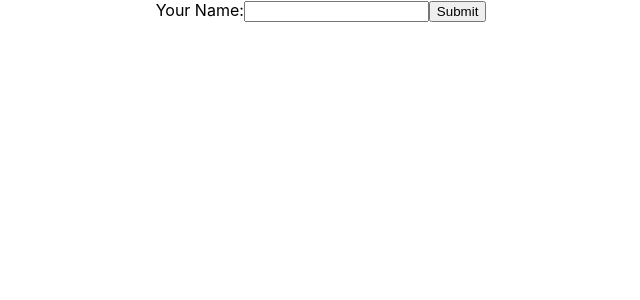
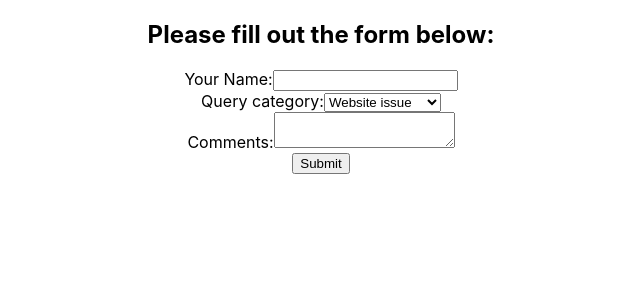
Before and after one commit to Nmyhi/React-mini-project, a React (Create React App) app in the folder my-app/: page / in a window 1280 px wide. Shown: the top 300 px of the page, without its empty margins (319-959 px from the left). Built offline with nearby package versions, Linux system fonts and the light colour scheme.

Commit message:
Add form elements , prevent default behaviour on submitting

```diff
--- a/my-app/src/components/ControlledForm.js
+++ b/my-app/src/components/ControlledForm.js
@@ -5,7 +5,9 @@ export class ControlledForm extends Component {
       super(props)
 
       this.state = {
-         name: ''
+         name: '',
+         category: 'website',
+         comments: '',
       }
     }
     handleNameChange = (event) => {
@@ -13,12 +15,41 @@ export class ControlledForm extends Component {
             name: event.target.value
         })
     }
+    handleCategoryChange = (event) => {
+      this.setState({
+        category: event.target.value
+      })
+    }
+    handleCommentsChange = (event) => {
+      this.setState({
+        comments: event.target.value
+      })
+    }
+    handleSubmit = (event) => {
+      event.preventDefault();
+      console.log(this.state)
+    }
   render() {
     return (
       <div>
-        <form>
+        <h2>Please fill out the form below:</h2>
+        <form onSubmit={this.handleSubmit}>
+          <div>
             <label htmlFor="id-name">Your Name:</label>
             <input value={this.state.name} onChange={this.handleNameChange} id="id-name" name="name" type="text"></input>
+          </div>
+          <div>
+            <label htmlFor="id-category">Query category:</label>
+            <select id="id-categtory" name="category" value={this.state.category} onChange={this.handleCategoryChange}>
+              <option value="website">Website issue</option>
+              <option value="order">Order issue</option>
+              <option value="general">General enquiry</option>
+            </select>
+          </div>
+          <div>
+            <label htmlFor="id-comments">Comments:</label>
+            <textarea id="id-comments" name="comments" value={this.state.comments} onChange={this.handleCommentsChange}/>
+          </div>
             <input type="submit" value="Submit"/>
         </form>
       </div>
```
